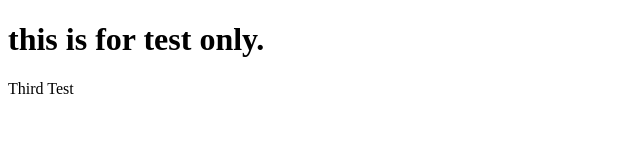
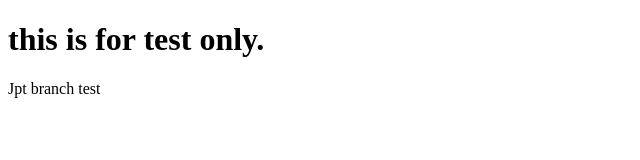
Before and after one commit to ChandanKunwar/Test2, a plain HTML site: page index.html in a window 1280 px wide. Shown: the full height of the page, 0-640 px from the left. Drawn offline with Linux system fonts and the light colour scheme.

Commit message:
Update index.html

```diff
--- a/index.html
+++ b/index.html
@@ -4,7 +4,7 @@
 
 <h1>this is for test only.</h1>
 
-<p>Third Test</p>
+<p>Jpt branch test</p>
 
 </body>
 </html>
```
